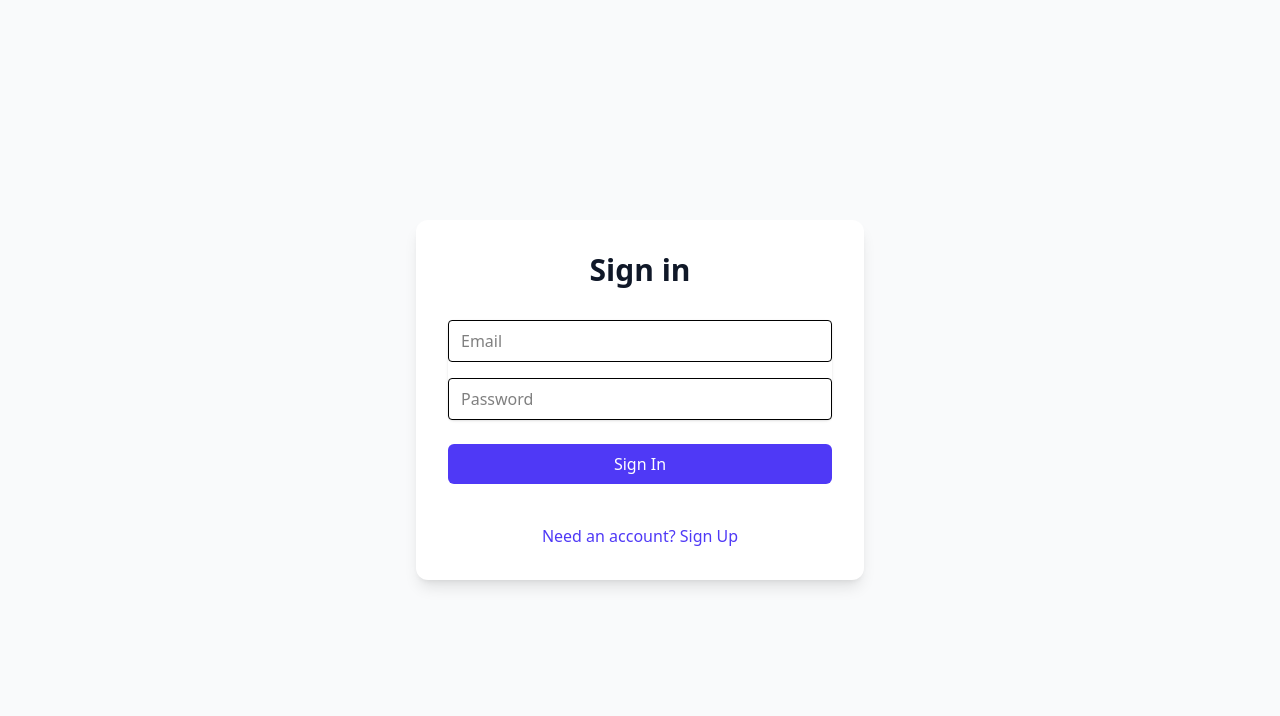
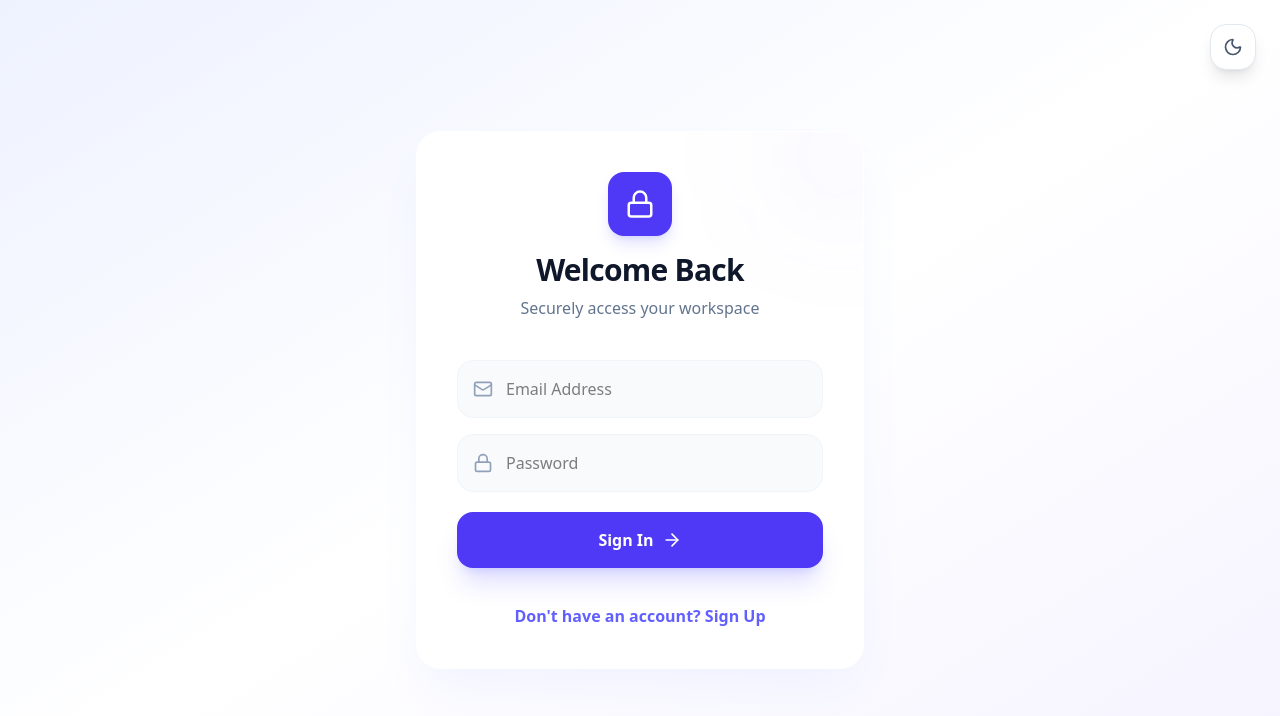
Before and after one commit to Harishparley/primetrade-auth-dashboard, a React (Vite) app in the folder client/: page /login in a window 1280 px wide. Shown: the top 716 px of the page. Built offline with nearby package versions, Linux system fonts and the light colour scheme.

Commit message:
enhance UI/UX with modern Tailwind styling and Dark Mode toggle for login and signup

```diff
--- a/client/src/pages/auth.jsx
+++ b/client/src/pages/auth.jsx
@@ -1,13 +1,37 @@
-import { useState, useContext } from "react";
+import { useState, useContext, useEffect } from "react";
 import { AuthContext } from "../context/AuthContext";
 import { useNavigate } from "react-router-dom";
 import api from "../api";
+import { Lock, Mail, User, ArrowRight, Sun, Moon } from "lucide-react";
 
 const Auth = ({ mode }) => {
   const [formData, setFormData] = useState({ name: "", email: "", password: "" });
   const [error, setError] = useState("");
   const { login } = useContext(AuthContext);
   const navigate = useNavigate();
+
+  // 🌓 Dark Mode State
+  const [isDark, setIsDark] = useState(false);
+
+  useEffect(() => {
+    const savedTheme = localStorage.getItem('theme');
+    if (savedTheme === 'dark') {
+      setIsDark(true);
+      document.documentElement.classList.add('dark');
+    }
+  }, []);
+
+  const toggleDarkMode = () => {
+    if (isDark) {
+      document.documentElement.classList.remove('dark');
+      localStorage.setItem('theme', 'light');
+      setIsDark(false);
+    } else {
+      document.documentElement.classList.add('dark');
+      localStorage.setItem('theme', 'dark');
+      setIsDark(true);
+    }
+  };
 
   const handleSubmit = async (e) => {
     e.preventDefault();
@@ -26,32 +50,105 @@
   };
 
   return (
-    <div className="min-h-screen flex items-center justify-center bg-gray-50 px-4">
-      <div className="max-w-md w-full space-y-8 p-8 bg-white rounded-xl shadow-lg">
-        <h2 className="text-center text-3xl font-extrabold text-gray-900">
-          {mode === "login" ? "Sign in" : "Create Account"}
+    <div className={`min-h-screen flex items-center justify-center transition-colors duration-300 px-4 ${isDark ? 'bg-[#0F172A]' : 'bg-gradient-to-br from-indigo-50 via-white to-violet-50'}`}>
+
+      {/* 🌓 Floating Dark Mode Toggle */}
+      <button
+        onClick={toggleDarkMode}
+        className={`fixed top-6 right-6 p-3 rounded-2xl border transition-all active:scale-95 z-50 ${isDark ? 'bg-slate-800 border-slate-700 text-yellow-400' : 'bg-white border-slate-200 text-slate-600 shadow-lg'}`}
+      >
+        {isDark ? <Sun size={20} /> : <Moon size={20} />}
+      </button>
+
+      <div className={`max-w-md w-full p-10 rounded-3xl shadow-2xl transition-all duration-300 border relative overflow-hidden ${isDark ? 'bg-slate-900 border-slate-800 shadow-black/20' : 'bg-white border-white shadow-indigo-100/50'}`}>
+
+        {/* Decorative background element */}
+        <div className={`absolute -top-10 -right-10 w-32 h-32 rounded-full blur-3xl ${isDark ? 'bg-indigo-500/10' : 'bg-indigo-600/5'}`}></div>
+
+        <div className="relative">
+          <div className="text-center mb-10">
+            <div className="inline-flex items-center justify-center w-16 h-16 bg-indigo-600 text-white rounded-2xl shadow-lg shadow-indigo-500/20 mb-4 transform transition-transform hover:scale-110">
+              <Lock size={30} />
+            </div>
+            <h2 className={`text-3xl font-black tracking-tight ${isDark ? 'text-white' : 'text-slate-900'}`}>
+              {mode === "login" ? "Welcome Back" : "Join Primetrade"}
             </h2>
-        {error && <p className="text-red-500 text-sm text-center bg-red-50 p-2 rounded">{error}</p>}
-        <form className="mt-8 space-y-6" onSubmit={handleSubmit}>
-          <div className="rounded-md shadow-sm space-y-4">
+            <p className={`mt-2 font-medium ${isDark ? 'text-slate-400' : 'text-slate-500'}`}>
+              {mode === "login" ? "Securely access your workspace" : "Start managing your notes professionally"}
+            </p>
+          </div>
+
+          {error && (
+            <div className="mb-6 p-4 bg-rose-500/10 border-l-4 border-rose-500 rounded-r-xl">
+              <p className="text-rose-500 text-sm font-bold flex items-center gap-2">
+                ⚠️ {error}
+              </p>
+            </div>
+          )}
+
+          <form className="space-y-5" onSubmit={handleSubmit}>
+            <div className="space-y-4">
               {mode === "signup" && (
-              <input type="text" placeholder="Full Name" className="appearance-none rounded block w-full px-3 py-2 border"
-                value={formData.name} onChange={(e) => setFormData({ ...formData, name: e.target.value })} required />
+                <div className="relative group">
+                  <User className="absolute left-4 top-1/2 -translate-y-1/2 text-slate-400 group-focus-within:text-indigo-500 transition-colors" size={20} />
+                  <input
+                    type="text"
+                    placeholder="Full Name"
+                    className={`w-full pl-12 pr-4 py-4 rounded-2xl border transition-all outline-none font-medium ${isDark ? 'bg-slate-800 border-slate-700 text-white focus:ring-2 focus:ring-indigo-500 focus:bg-slate-900' : 'bg-slate-50 border-slate-100 focus:bg-white focus:ring-2 focus:ring-indigo-500'}`}
+                    value={formData.name}
+                    onChange={(e) => setFormData({ ...formData, name: e.target.value })}
+                    required
+                  />
+                </div>
               )}
-            <input type="email" placeholder="Email" className="appearance-none rounded block w-full px-3 py-2 border"
-              value={formData.email} onChange={(e) => setFormData({ ...formData, email: e.target.value })} required />
-            <input type="password" placeholder="Password" className="appearance-none rounded block w-full px-3 py-2 border"
-              value={formData.password} onChange={(e) => setFormData({ ...formData, password: e.target.value })} required />
+
+              <div className="relative group">
+                <Mail className="absolute left-4 top-1/2 -translate-y-1/2 text-slate-400 group-focus-within:text-indigo-500 transition-colors" size={20} />
+                <input
+                  type="email"
+                  placeholder="Email Address"
+                  className={`w-full pl-12 pr-4 py-4 rounded-2xl border transition-all outline-none font-medium ${isDark ? 'bg-slate-800 border-slate-700 text-white focus:ring-2 focus:ring-indigo-500 focus:bg-slate-900' : 'bg-slate-50 border-slate-100 focus:bg-white focus:ring-2 focus:ring-indigo-500'}`}
+                  value={formData.email}
+                  onChange={(e) => setFormData({ ...formData, email: e.target.value })}
+                  required
+                />
               </div>
-          <button type="submit" className="w-full flex justify-center py-2 px-4 rounded-md text-white bg-indigo-600 hover:bg-indigo-700">
-            {mode === "login" ? "Sign In" : "Sign Up"}
+
+              <div className="relative group">
+                <Lock className="absolute left-4 top-1/2 -translate-y-1/2 text-slate-400 group-focus-within:text-indigo-500 transition-colors" size={20} />
+                <input
+                  type="password"
+                  placeholder="Password"
+                  className={`w-full pl-12 pr-4 py-4 rounded-2xl border transition-all outline-none font-medium ${isDark ? 'bg-slate-800 border-slate-700 text-white focus:ring-2 focus:ring-indigo-500 focus:bg-slate-900' : 'bg-slate-50 border-slate-100 focus:bg-white focus:ring-2 focus:ring-indigo-500'}`}
+                  value={formData.password}
+                  onChange={(e) => setFormData({ ...formData, password: e.target.value })}
+                  required
+                />
+              </div>
+            </div>
+
+            <button
+              type="submit"
+              className="w-full flex items-center justify-center gap-2 py-4 px-6 bg-indigo-600 hover:bg-indigo-700 text-white font-bold rounded-2xl shadow-xl shadow-indigo-500/20 transition-all active:scale-[0.98] group mt-2"
+            >
+              {mode === "login" ? "Sign In" : "Create Account"}
+              <ArrowRight size={20} className="group-hover:translate-x-1 transition-transform" />
             </button>
-          <button type="button" onClick={() => navigate(mode === "login" ? "/signup" : "/login")} className="w-full text-indigo-600 mt-4">
-            {mode === "login" ? "Need an account? Sign Up" : "Have an account? Sign In"}
+
+            <div className="pt-4 text-center">
+              <button
+                type="button"
+                onClick={() => navigate(mode === "login" ? "/signup" : "/login")}
+                className="text-indigo-500 font-bold hover:text-indigo-400 transition-colors decoration-2 underline-offset-4 hover:underline"
+              >
+                {mode === "login" ? "Don't have an account? Sign Up" : "Already registered? Log In"}
               </button>
+            </div>
           </form>
+        </div>
       </div>
     </div>
   );
 };
+
 export default Auth;
```
Lines whose indentation alone changed are shown as unchanged.
